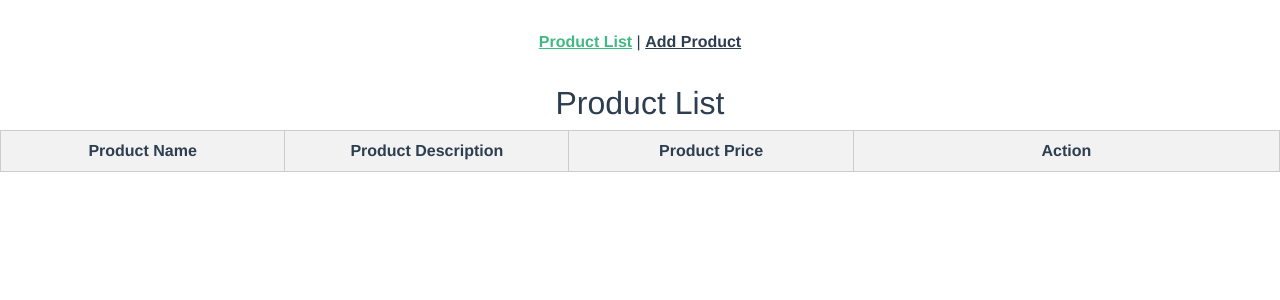
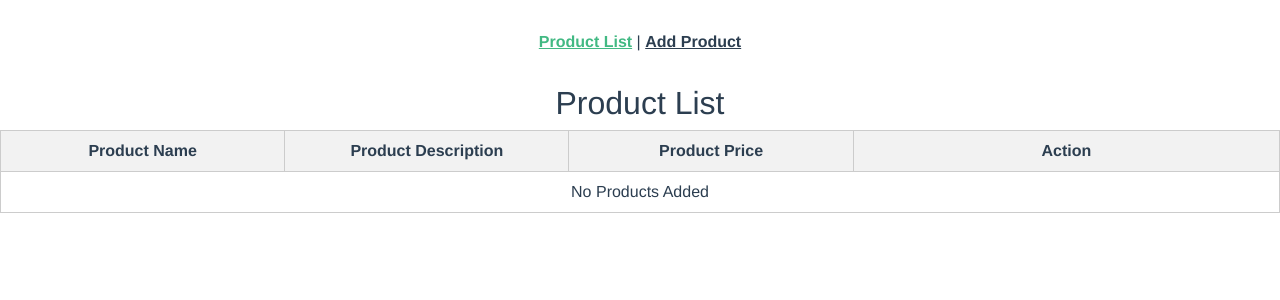
Before and after one commit to dacocosjustine/activity-2-midterms, a Vue app: page / in a window 1280 px wide. Shown: the top 300 px of the page. Built offline with nearby package versions, Linux system fonts and the light colour scheme.

Commit message:
added no products display if there is no product on the list

```diff
--- a/src/components/ProductList.vue
+++ b/src/components/ProductList.vue
@@ -40,6 +40,9 @@
           </td>
         </tr>
       </transition-group>
+        <tr v-if="products.length === 0">
+          <td colspan="4">No Products Added</td>
+        </tr>
     </table>
   </div>
 </template>
```
